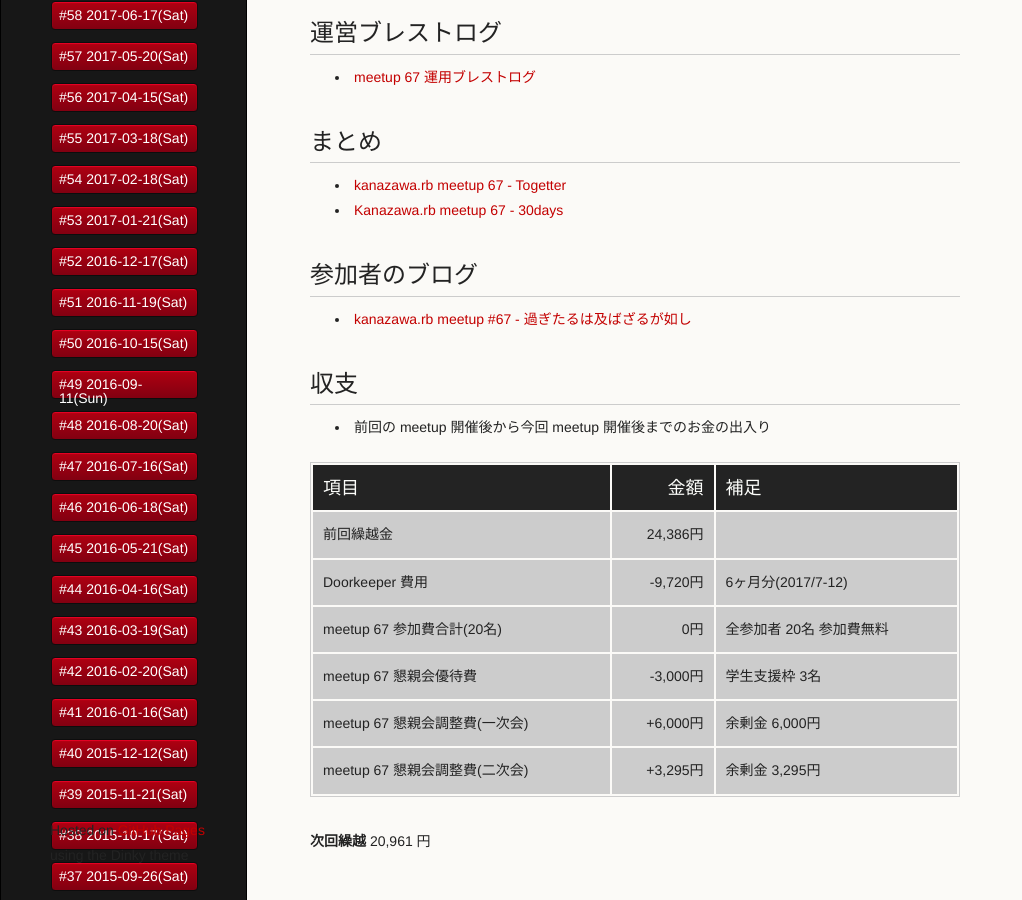
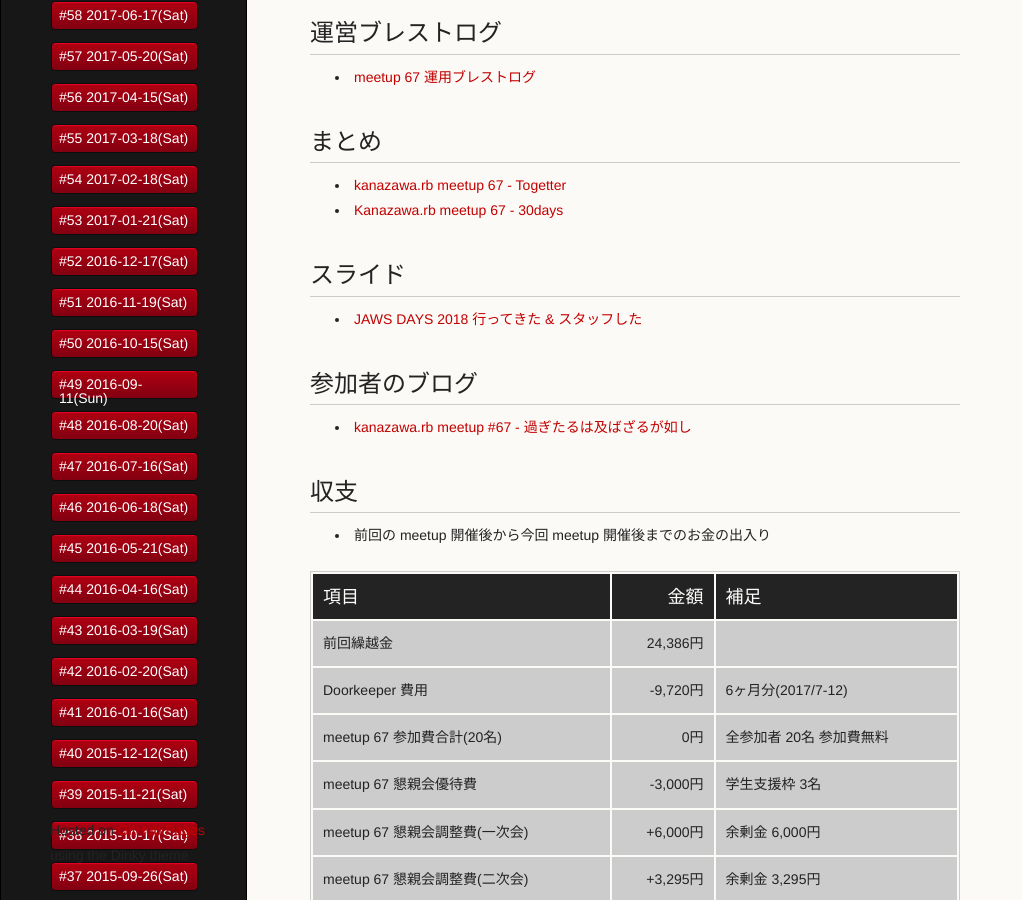
Before and after one commit to kanazawarb/meetup, a Jekyll site: the page built from 67/report.md, in a window 1280 px wide and 900 px high, scrolled down 536 px. Shown: the whole window, without its empty margins (0-1022 px from the left). Built offline with Jekyll 4.4.1, drawn with Linux system fonts in a browser that asks for light colours.

Commit message:
add slide link

```diff
--- a/67/report.md
+++ b/67/report.md
@@ -35,6 +35,10 @@
 * [kanazawa.rb meetup 67 - Togetter](https://togetter.com/li/1209784)
 * [Kanazawa.rb meetup 67 - 30days](http://30d.jp/kzrb/57)
 
+## スライド
+
+* [JAWS DAYS 2018 行ってきた & スタッフした](https://www.slideshare.net/pharaohkj/jaws-days-2018-91049795)
+
 ## 参加者のブログ
 
 * [kanazawa\.rb meetup \#67 \- 過ぎたるは及ばざるが如し](http://cotton-desu.hatenablog.com/entry/2018/03/19/221237)
```
